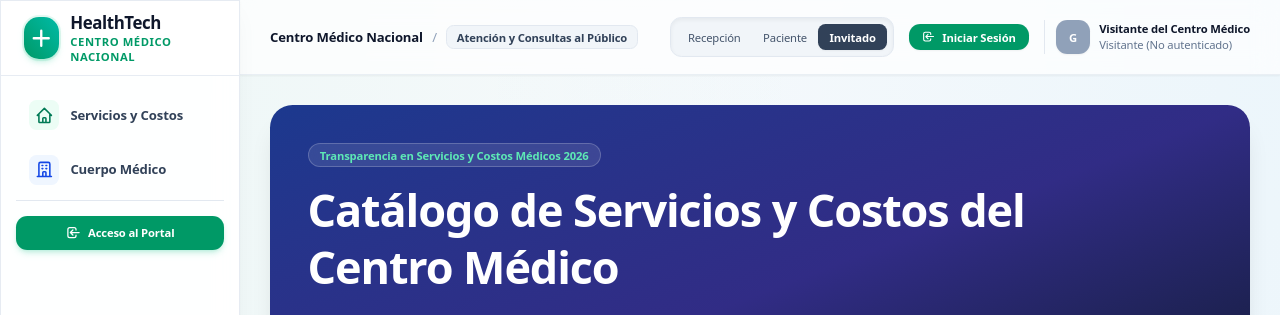
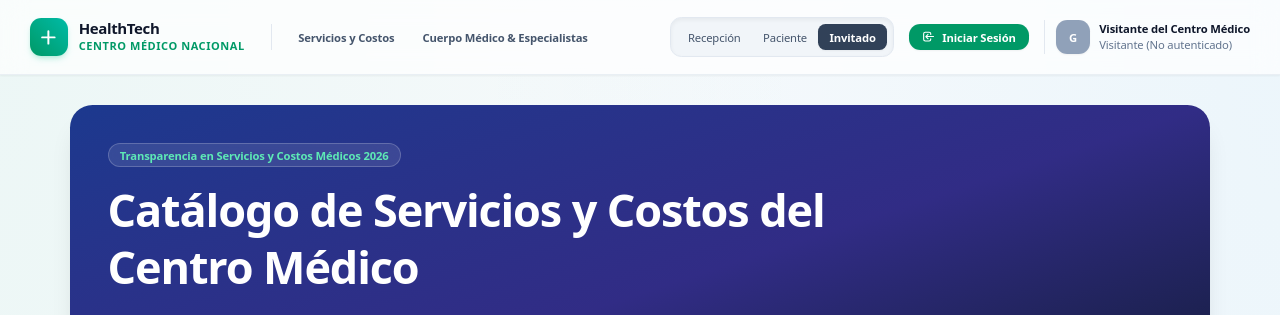
Before and after one commit to GeorgeGxx/healthtech-platform, an Angular app in the folder frontend/: page /dashboard in a window 1280 px wide. Both pictures are taken after a click on the button "Invitado". Shown: the top 315 px of the page. Built offline with nearby package versions, Linux system fonts and the light colour scheme; no server answers.

Commit message:
feat(ui): remove left sidebar for guest users and provide spacious full-width landing layout

```diff
--- a/frontend/src/app/app.html
+++ b/frontend/src/app/app.html
@@ -4,7 +4,8 @@
     <app-hipaa-session-modal></app-hipaa-session-modal>
   }
 
-  <!-- Sidebar de Navegación Principal (Clean Light Theme) -->
+  <!-- Sidebar de Navegación Principal (Solo para Usuarios Autenticados: Recepción y Paciente) -->
+  @if (!auth.isGuest()) {
     <aside
       class="fixed inset-y-0 left-0 z-40 w-64 glass-panel border-r border-slate-200/90 flex flex-col transition-transform duration-300 ease-in-out lg:translate-x-0 shadow-xs"
       [class.-translate-x-full]="!isMobileMenuOpen()"
@@ -213,42 +214,6 @@
             </div>
             <span>Cuerpo Médico</span>
           </a>
-        } @else {
-          <!-- Vistas para el Visitante / Guest User (No Autenticado) -->
-          <a
-            routerLink="/servicios-y-costos"
-            routerLinkActive="bg-emerald-50 text-emerald-800 font-bold border border-emerald-200/70 shadow-xs"
-            (click)="closeMobileMenu()"
-            class="flex items-center gap-3 px-3.5 py-2.5 rounded-xl text-slate-700 hover:bg-slate-100/90 transition-all"
-          >
-            <div class="w-8 h-8 rounded-lg bg-emerald-50 text-emerald-700 flex items-center justify-center">
-              <svg class="w-5 h-5" fill="none" stroke="currentColor" viewBox="0 0 24 24"><path stroke-linecap="round" stroke-linejoin="round" stroke-width="2" d="M3 12l2-2m0 0l7-7 7 7M5 10v10a1 1 0 001 1h3m10-11l2 2m-2-2v10a1 1 0 01-1 1h-3m-6 0a1 1 0 001-1v-4a1 1 0 011-1h2a1 1 0 011 1v4a1 1 0 001 1m-6 0h6"/></svg>
-            </div>
-            <span>Servicios y Costos</span>
-          </a>
-
-          <a
-            routerLink="/staff"
-            routerLinkActive="bg-emerald-50 text-emerald-800 font-bold border border-emerald-200/70 shadow-xs"
-            (click)="closeMobileMenu()"
-            class="flex items-center gap-3 px-3.5 py-2.5 rounded-xl text-slate-700 hover:bg-slate-100/90 transition-all"
-          >
-            <div class="w-8 h-8 rounded-lg bg-blue-50 text-blue-700 flex items-center justify-center">
-              <svg class="w-5 h-5" fill="none" stroke="currentColor" viewBox="0 0 24 24"><path stroke-linecap="round" stroke-linejoin="round" stroke-width="2" d="M19 21V5a2 2 0 00-2-2H7a2 2 0 00-2 2v16m14 0h2m-2 0h-5m-9 0H3m2 0h5M9 7h1m-1 4h1m4-4h1m-1 4h1m-5 10v-5a1 1 0 011-1h2a1 1 0 011 1v5m-4 0h4"/></svg>
-            </div>
-            <span>Cuerpo Médico</span>
-          </a>
-
-          <div class="pt-4 border-t border-slate-200">
-            <a
-              routerLink="/login"
-              (click)="closeMobileMenu()"
-              class="flex items-center justify-center gap-2 w-full px-4 py-2.5 rounded-xl bg-emerald-600 hover:bg-emerald-700 text-white font-bold text-xs shadow-md shadow-emerald-500/20 transition"
-            >
-              <svg class="w-4 h-4" fill="none" stroke="currentColor" viewBox="0 0 24 24"><path stroke-linecap="round" stroke-linejoin="round" stroke-width="2" d="M11 16l-4-4m0 0l4-4m-4 4h14m-5 4v1a3 3 0 01-3 3H6a3 3 0 01-3-3V7a3 3 0 013-3h7a3 3 0 013 3v1"/></svg>
-              <span>Acceso al Portal</span>
-            </a>
-          </div>
         }
       </nav>
     </div>
@@ -261,12 +226,43 @@
       class="fixed inset-0 z-30 bg-slate-900/30 backdrop-blur-xs lg:hidden transition-opacity"
     ></div>
   }
+}
 
   <!-- Contenido Principal con Header Sticky Semitransparente -->
-  <div class="flex-1 lg:pl-64 flex flex-col min-h-screen">
+  <div class="flex-1 flex flex-col min-h-screen" [ngClass]="{ 'lg:pl-64': !auth.isGuest() }">
     <!-- Barra Superior (Header Hospitalario Semitransparente) -->
     <header class="h-20 sticky top-0 z-20 bg-white/70 backdrop-blur-md border-b border-slate-200/70 flex items-center justify-between px-4 sm:px-8 shadow-xs transition-colors">
       <div class="flex items-center gap-3">
+        @if (auth.isGuest()) {
+          <!-- Logotipo & Marca del Centro Médico para el Visitante (Sin Panel Izquierdo) -->
+          <div class="flex items-center gap-3">
+            <div class="w-10 h-10 rounded-xl bg-gradient-to-tr from-emerald-600 to-teal-500 flex items-center justify-center text-white shadow-md shadow-emerald-500/20">
+              <svg class="w-5 h-5" fill="none" stroke="currentColor" viewBox="0 0 24 24"><path stroke-linecap="round" stroke-linejoin="round" stroke-width="2.5" d="M12 4v16m8-8H4"/></svg>
+            </div>
+            <div>
+              <span class="font-black text-base tracking-tight text-slate-900 block leading-tight">HealthTech</span>
+              <span class="text-[11px] font-bold uppercase tracking-wider text-emerald-600 block">Centro Médico Nacional</span>
+            </div>
+          </div>
+
+          <!-- Enlaces Directos del Portal Público -->
+          <div class="hidden md:flex items-center gap-1.5 ml-4 pl-4 border-l border-slate-200 text-xs font-semibold">
+            <a
+              routerLink="/servicios-y-costos"
+              routerLinkActive="bg-emerald-50 text-emerald-700 font-bold border border-emerald-200/70 shadow-xs"
+              class="px-3 py-1.5 rounded-lg text-slate-600 hover:text-slate-900 hover:bg-slate-100 transition"
+            >
+              Servicios y Costos
+            </a>
+            <a
+              routerLink="/staff"
+              routerLinkActive="bg-emerald-50 text-emerald-700 font-bold border border-emerald-200/70 shadow-xs"
+              class="px-3 py-1.5 rounded-lg text-slate-600 hover:text-slate-900 hover:bg-slate-100 transition"
+            >
+              Cuerpo Médico & Especialistas
+            </a>
+          </div>
+        } @else {
           <button
             (click)="toggleMobileMenu()"
             class="lg:hidden p-2 rounded-xl text-slate-600 hover:bg-slate-100 transition-colors cursor-pointer"
@@ -280,18 +276,16 @@
             <span class="font-semibold px-2.5 py-1 rounded-lg border text-xs"
               [ngClass]="{
                 'bg-emerald-50 text-emerald-800 border-emerald-200': auth.isAdmin(),
-              'bg-sky-50 text-sky-800 border-sky-200': auth.isBasicUser(),
-              'bg-slate-100 text-slate-700 border-slate-200': auth.isGuest()
+                'bg-sky-50 text-sky-800 border-sky-200': auth.isBasicUser()
               }">
               @if (auth.isAdmin()) {
                 Módulo de Recepción y Control
-            } @else if (auth.isBasicUser()) {
+              } @else {
                 Portal del Paciente
-            } @else {
-              Atención y Consultas al Público
               }
             </span>
           </div>
+        }
       </div>
 
       <div class="flex items-center gap-3 sm:gap-4">
```
Lines whose indentation alone changed are shown as unchanged.
